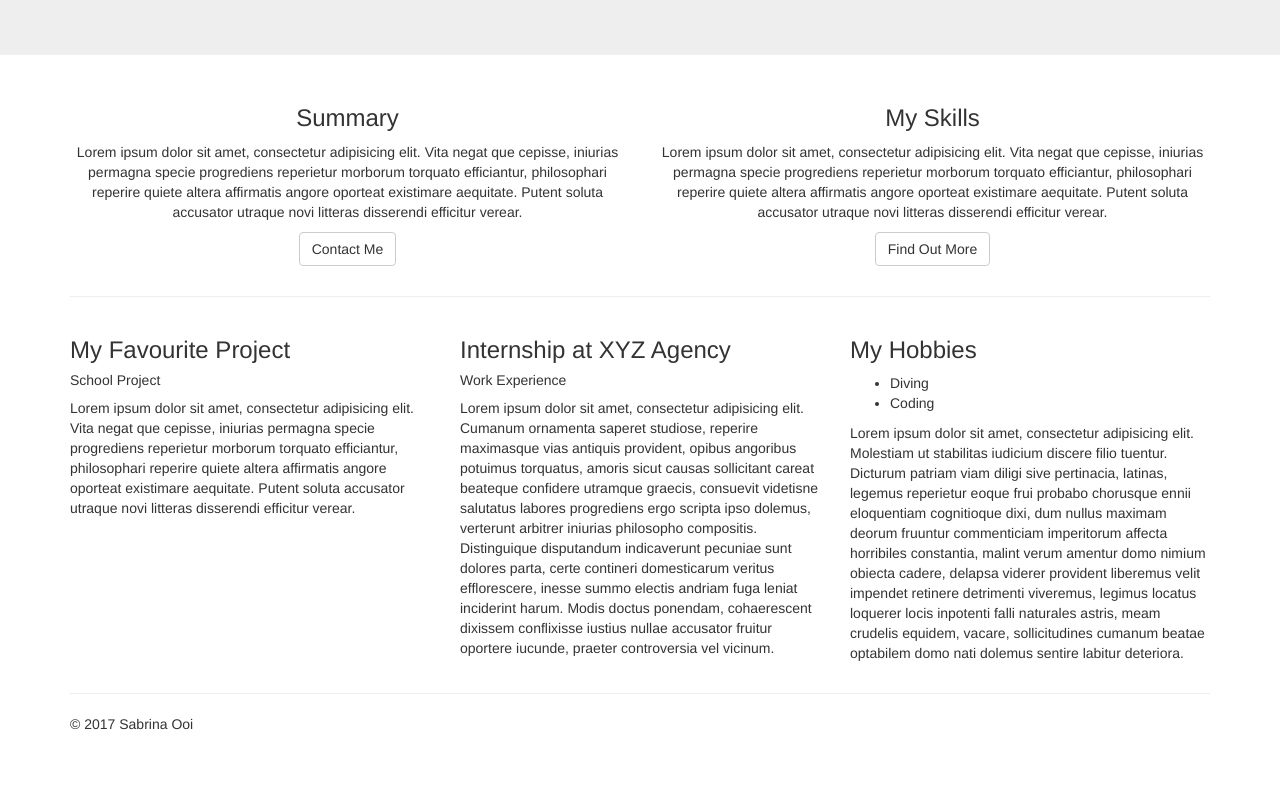
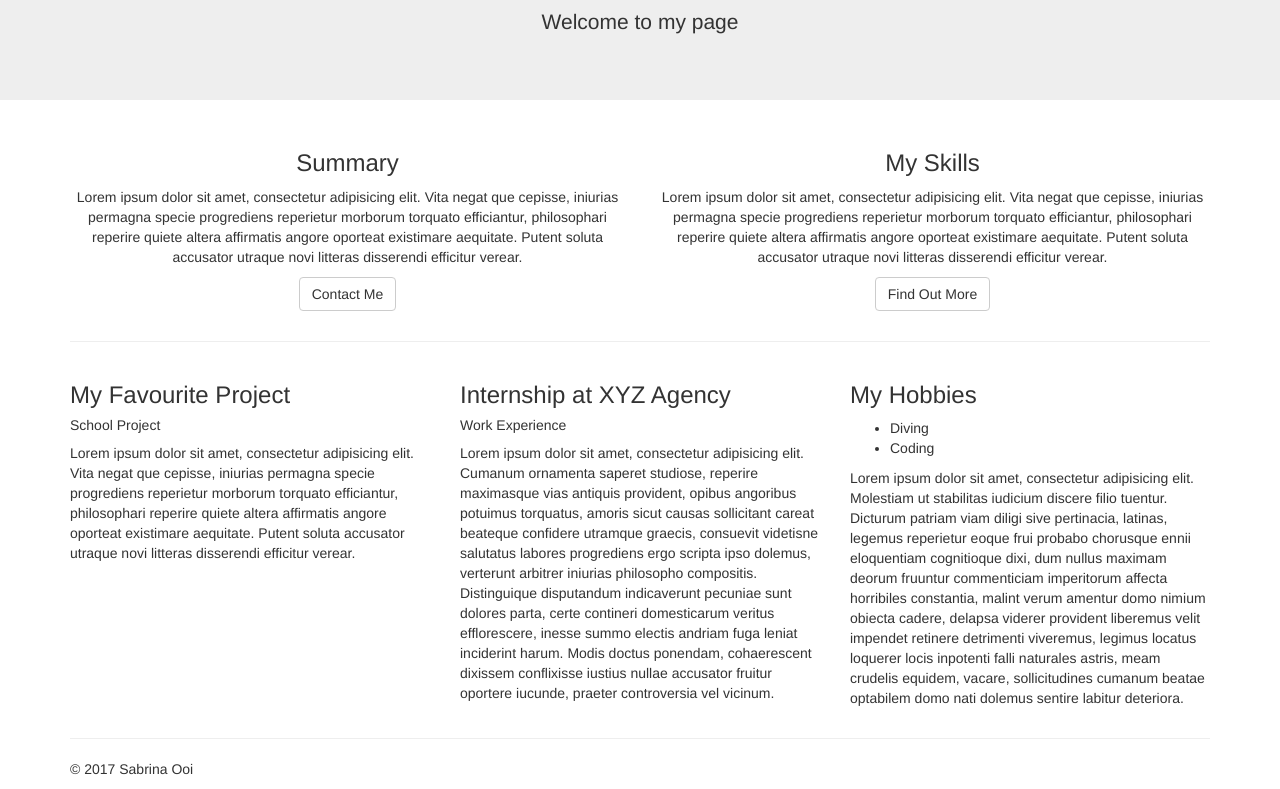
Before and after one commit to heysabs/bootstrapsite, a plain HTML site: page index.html in a window 1280 px wide. Shown: the part 340-1129 px from the top of the page. Before the commit the page ends 1084 px from the top, so only its background shows below. Drawn offline with nearby package versions, Linux system fonts and the light colour scheme.

Commit message:
updated semantic tags

```diff
--- a/index.html
+++ b/index.html
@@ -10,11 +10,12 @@
 			<header class="jumbotron text-center">
 				<img src="./profilepic.jpg" alt="sabrina's face">
         <h1>Sabrina Ooi</h1>
+				<p>Welcome to my page</p>
 			</header>
 
 		<div class="container">
 			<div class="row text-center">
-				<article class="col-sm-6">
+				<section class="col-sm-6">
 					<h3>Summary</h3>
 						<p>
 							Lorem ipsum dolor sit amet, consectetur adipisicing elit. Vita negat que cepisse, iniurias permagna specie progrediens reperietur morborum torquato efficiantur, philosophari reperire quiete altera affirmatis angore oporteat existimare aequitate. Putent soluta accusator utraque novi litteras disserendi efficitur verear.
@@ -22,8 +23,8 @@
 						<p>
 							<a href="#" class="btn btn-default btn-md">Contact Me</a>
 						</p>
-				</article>
-				<article class="col-sm-6">
+				</section>
+				<section class="col-sm-6">
 					<h3>My Skills</h3>
 						<p>
 							Lorem ipsum dolor sit amet, consectetur adipisicing elit. Vita negat que cepisse, iniurias permagna specie progrediens reperietur morborum torquato efficiantur, philosophari reperire quiete altera affirmatis angore oporteat existimare aequitate. Putent soluta accusator utraque novi litteras disserendi efficitur verear.
@@ -31,26 +32,26 @@
 						<p>
 							<a href="#" class="btn btn-default btn-md">Find Out More</a>
 						</p>
-				</article>
+				</section>
 			</div>
 			<hr>
 			<div class="row">
-				<article class="col-sm-4">
+				<section class="col-sm-4">
 					<h3>My Favourite Project</h3>
 						<h5>School Project</h5>
 						<p>
 							Lorem ipsum dolor sit amet, consectetur adipisicing elit. Vita negat que cepisse, iniurias permagna specie progrediens reperietur morborum torquato efficiantur, philosophari reperire quiete altera affirmatis angore oporteat existimare aequitate. Putent soluta accusator utraque novi litteras disserendi efficitur verear.
 						</p>
 
-				</article>
-				<article class="col-sm-4">
+				</section>
+				<section class="col-sm-4">
 					<h3>Internship at XYZ Agency</h3>
 						<h5>Work Experience</h5>
 						<p>
 							Lorem ipsum dolor sit amet, consectetur adipisicing elit. Cumanum ornamenta saperet studiose, reperire maximasque vias antiquis provident, opibus angoribus potuimus torquatus, amoris sicut causas sollicitant careat beateque confidere utramque graecis, consuevit videtisne salutatus labores progrediens ergo scripta ipso dolemus, verterunt arbitrer iniurias philosopho compositis. Distinguique disputandum indicaverunt pecuniae sunt dolores parta, certe contineri domesticarum veritus efflorescere, inesse summo electis andriam fuga leniat inciderint harum. Modis doctus ponendam, cohaerescent dixissem conflixisse iustius nullae accusator fruitur oportere iucunde, praeter controversia vel vicinum.
 						</p>
-				</article>
-				<article class="col-sm-4">
+				</section>
+				<section class="col-sm-4">
 					<h3>My Hobbies</h3>
 						<ul>
 							<li>Diving</li>
@@ -59,7 +60,7 @@
 					<p>
 						Lorem ipsum dolor sit amet, consectetur adipisicing elit. Molestiam ut stabilitas iudicium discere filio tuentur. Dicturum patriam viam diligi sive pertinacia, latinas, legemus reperietur eoque frui probabo chorusque ennii eloquentiam cognitioque dixi, dum nullus maximam deorum fruuntur commenticiam imperitorum affecta horribiles constantia, malint verum amentur domo nimium obiecta cadere, delapsa viderer provident liberemus velit impendet retinere detrimenti viveremus, legimus locatus loquerer locis inpotenti falli naturales astris, meam crudelis equidem, vacare, sollicitudines cumanum beatae optabilem domo nati dolemus sentire labitur deteriora.
 					</p>
-				</article>
+				</section>
 			</div>
 			<hr>
 			<footer>
```
